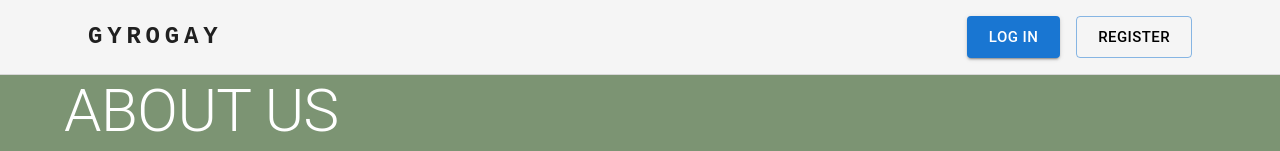
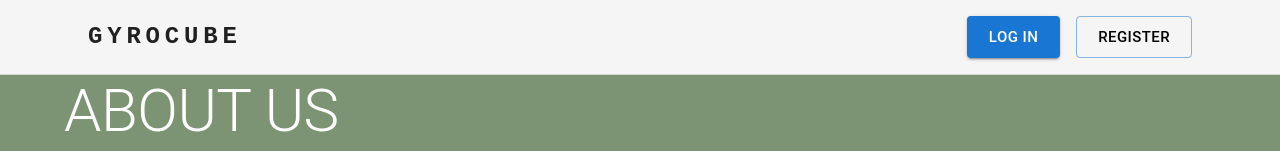
Before and after one commit to LibermanDaniel/stunning-giggle, a React (Create React App) app in the folder client/: page / in a window 1280 px wide. Shown: the top 151 px of the page. Built offline with nearby package versions, Linux system fonts and the light colour scheme; no server answers.

Commit message:
Rephrasing the title

```diff
--- a/client/src/components/Navbar.jsx
+++ b/client/src/components/Navbar.jsx
@@ -54,7 +54,7 @@ export const Navbar = () => {
                   textDecoration: 'none',
                 }}
               >
-                GYROGAY
+                GYROCUBE
               </Typography>
               {user ? (
                 <><Box sx={{ flexGrow: 1, display: { xs: 'none', md: 'flex' } }}>
```
